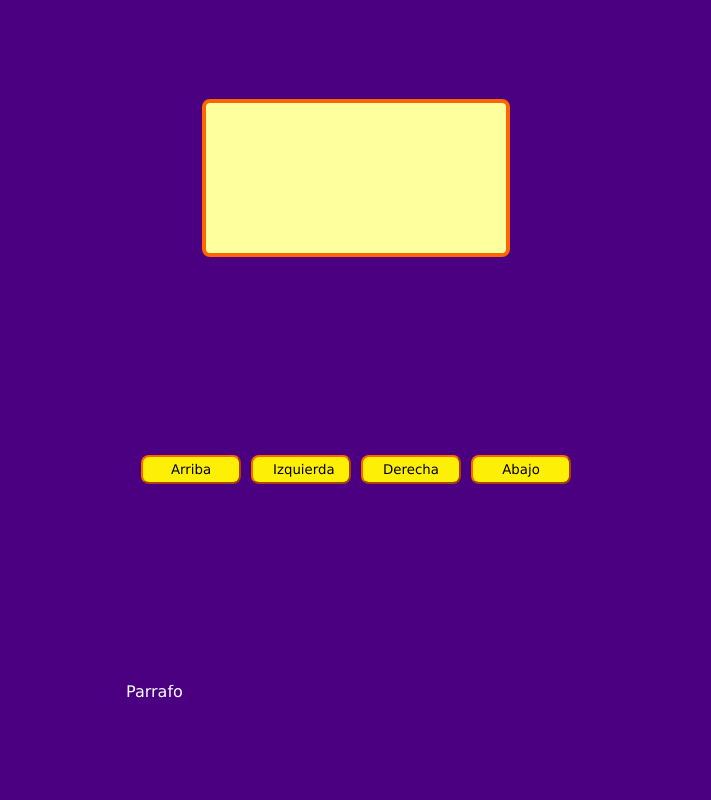
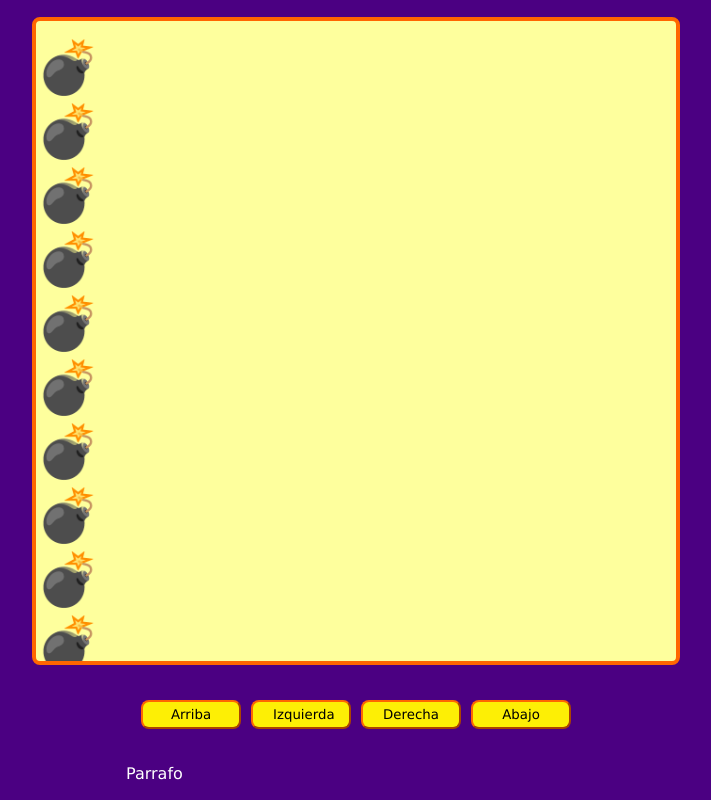
Before and after one commit to RobertoTorresVazquez/taller-practico-javascript-videogames, a plain HTML site: page index.html in a window 1280 px wide. Shown: the whole page, without its empty margins (284-995 px from the left). Drawn offline with Linux system fonts and the light colour scheme.

Commit message:
Renderizado inicial de arrays multiniveles

```diff
--- a/game.js
+++ b/game.js
@@ -1 +1,45 @@
-console.log(maps)
+const $canvas = document.getElementById("game");
+const game = $canvas.getContext("2d");
+
+let canvasSize;
+let elementsSize;
+
+window.addEventListener("load", setCanvasSize)
+window.addEventListener("resize", setCanvasSize)
+
+function startGame (){
+    game.font = elementsSize*.8 + "px Verdana";
+    game.textAlign = "end";
+
+    for (let index = 1; index <= 10; index++) {
+        game.fillText(emojis['X'], elementsSize , elementsSize * index);
+    }
+}
+
+function setCanvasSize (){
+    if(window.innerHeight > window.innerWidth){
+        canvasSize = window.innerWidth * 0.8;
+    }else {
+        canvasSize = window.innerHeight * 0.8;
+    }
+
+    $canvas.setAttribute("width", canvasSize)
+    $canvas.setAttribute("height", canvasSize)
+
+    elementsSize = canvasSize / 10;
+    startGame()
+}
+
+    //game.font = "25px Arial";
+    //game.fillStyle = "purple";
+    //game.textAlign = "center";//Toma con referencia la posición del .fillText
+    //game.fillText("Hola", 25, 25);
+    //game.fillRect(25,25,50,50)
+    //game.clearRect(0,100,50,50)
+
+    const arreglo =[]
+    maps.forEach(element => {
+        arreglo.push = element
+
+    });
+    console.log(arreglo)
--- a/styles.css
+++ b/styles.css
@@ -20,6 +20,7 @@
   }
 
   canvas {
+
     border: 4px solid #ff6600;
     border-radius: 8px;
     background-color: #feff9d;
```
Also changed, not shown: maps.js (line endings or trailing spaces).
